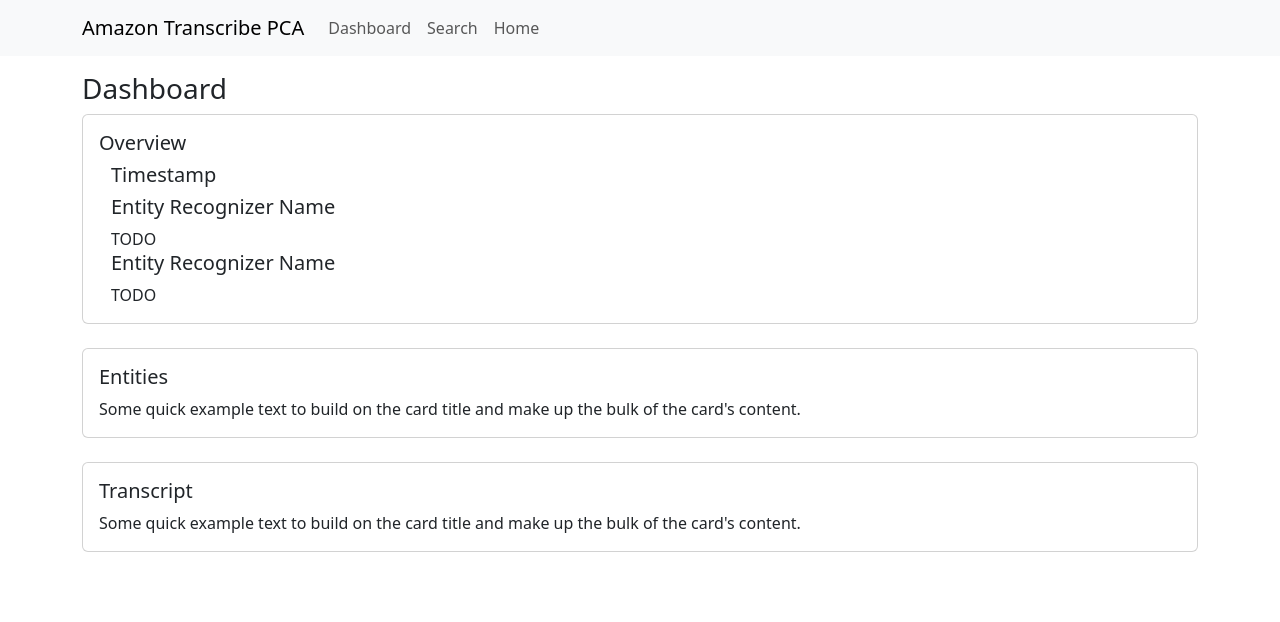
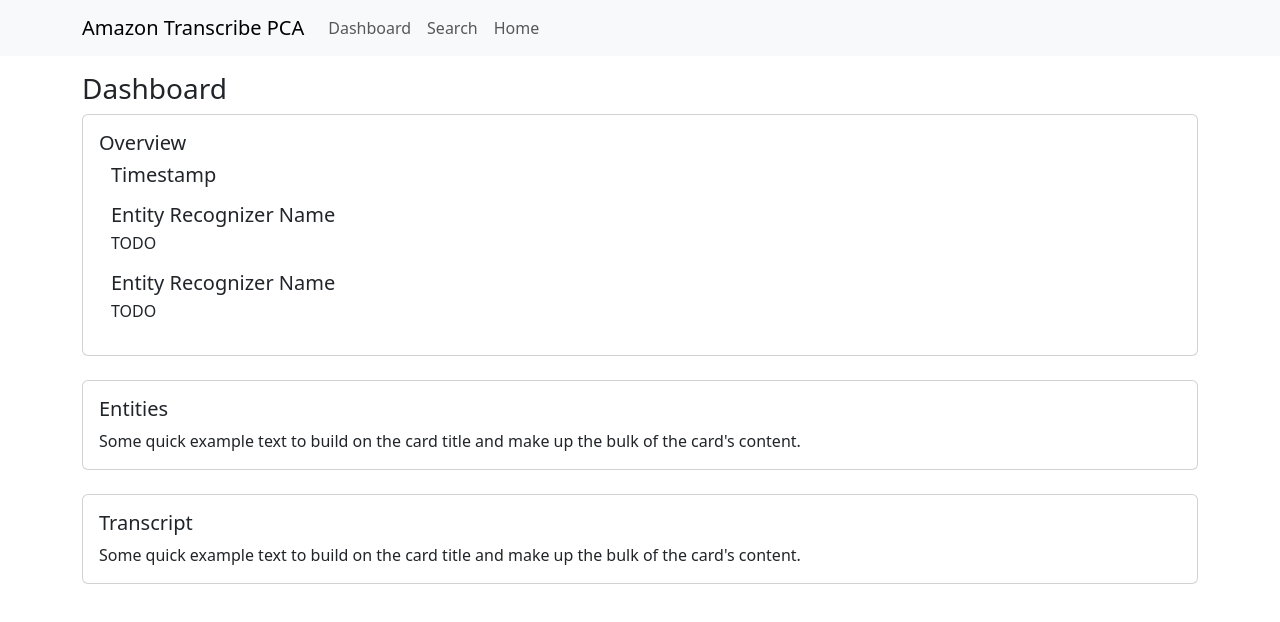
Before and after one commit to aws-samples/amazon-transcribe-post-call-analytics, a React (Create React App) app in the folder pca-ui/src/www/: page /dashboard in a window 1280 px wide. Shown: the top 622 px of the page. Built offline with nearby package versions, Linux system fonts and the light colour scheme; no server answers; sample sign-in values are in the browser's storage.

Commit message:
Fix margin

```diff
--- a/pca-ui/src/www/src/routes/Dashboard.js
+++ b/pca-ui/src/www/src/routes/Dashboard.js
@@ -14,8 +14,8 @@
 // * Add Transcipts
 
 const ValueWithLabel = ({ label, children }) => (
-  <div class="mb-l">
-    <h5 class="mb-s" color="text-label">
+  <div class="mb-3">
+    <h5 class="mb-1" color="text-label">
       {label}
     </h5>
     <div>{children}</div>
```
